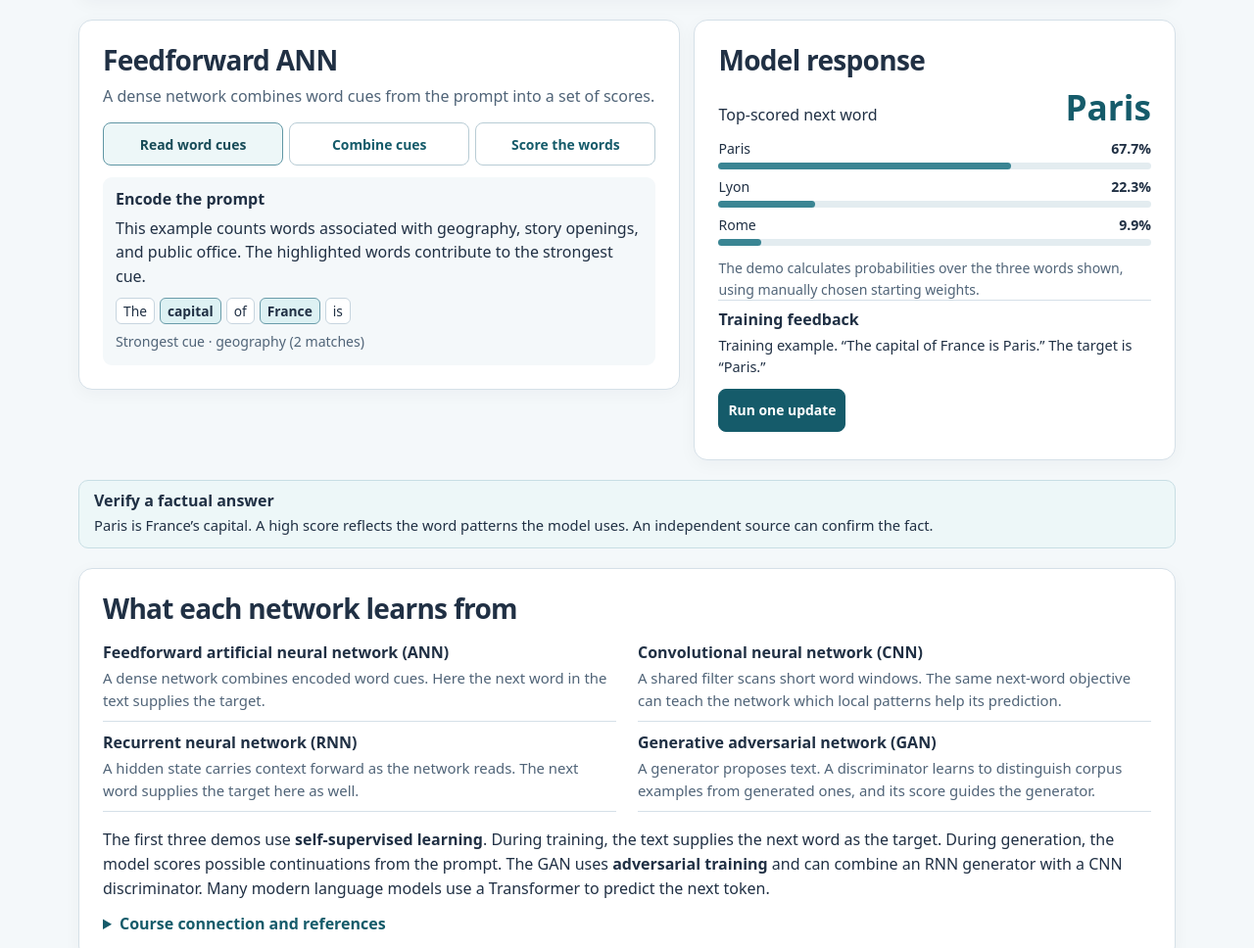
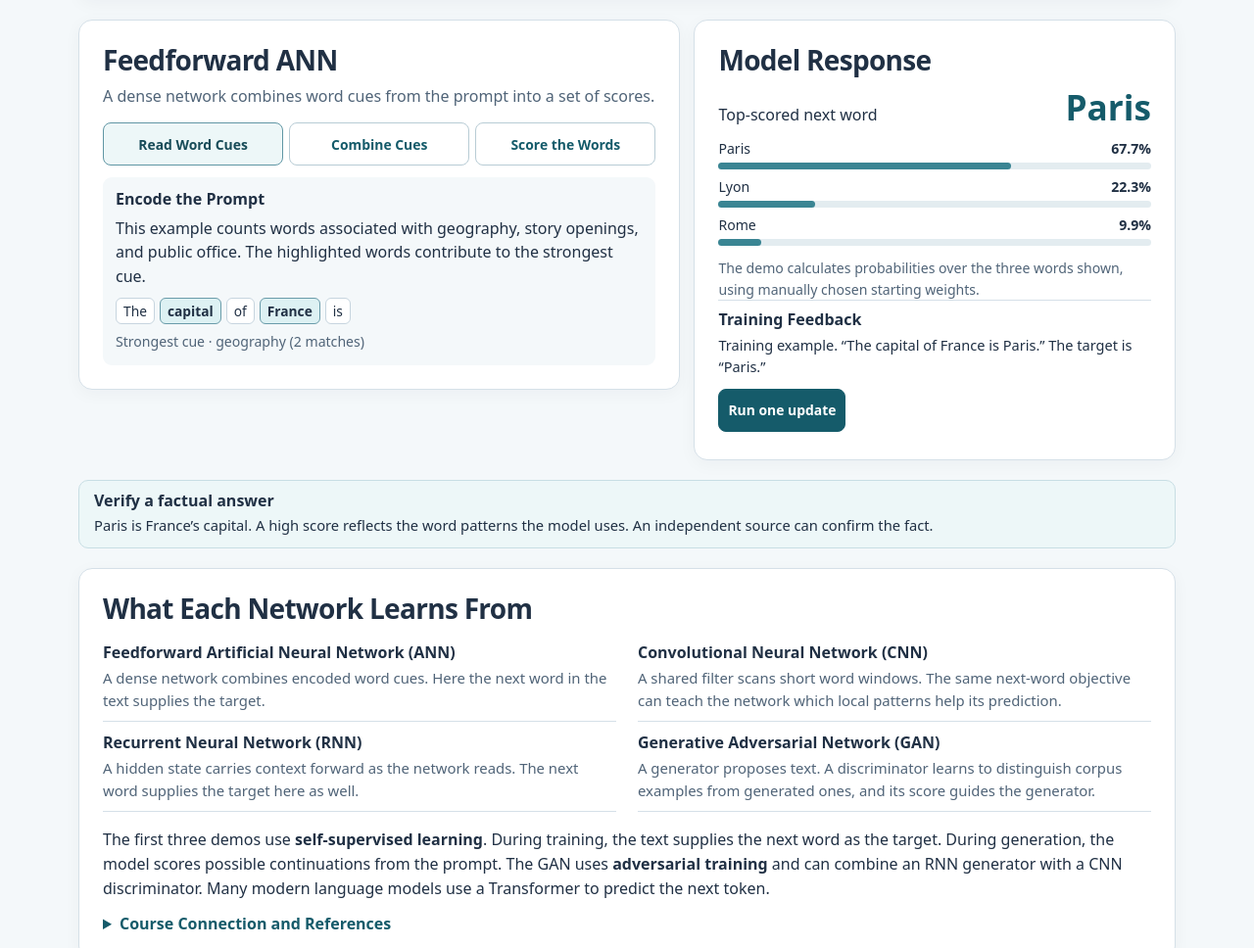
Before and after one commit to QuikSun/AI-ML-Professional-Portfolio, a plain HTML site: page Workshop3/training-methods.html in a window 1280 px wide. Shown: the part 647-1615 px from the top of the page at 98% size. Drawn offline with Linux system fonts and the light colour scheme.

Commit message:
Update training-methods.html

```diff
--- a/Workshop3/training-methods.html
+++ b/Workshop3/training-methods.html
@@ -272,19 +272,19 @@
           </section>
 
           <section class="card" aria-labelledby="response-title">
-            <h2 id="response-title">Model response</h2>
+            <h2 id="response-title">Model Response</h2>
             <div class="output">
-              <span id="output-label">Top-scored next word</span>
+              <span id="output-label">Top-scored Next Word</span>
               <strong id="response-word"></strong>
             </div>
             <div class="bars" id="probabilities" role="group" aria-label="Toy next-word probabilities"></div>
             <p class="footnote">The demo calculates probabilities over the three words shown, using manually chosen starting weights.</p>
             <div class="feedback">
-              <h3>Training feedback</h3>
+              <h3>Training Feedback</h3>
               <p id="feedback-text"></p>
               <div class="actions">
-                <button type="button" class="action primary" id="train">Run one update</button>
-                <button type="button" class="action secondary" id="sample" hidden>Draw a sample</button>
+                <button type="button" class="action primary" id="train">Run one Update</button>
+                <button type="button" class="action secondary" id="sample" hidden>Draw a Sample</button>
               </div>
               <p id="training-status" role="status"></p>
             </div>
@@ -298,16 +298,16 @@
       </div>
 
       <section class="card course-notes" aria-labelledby="comparison-title">
-        <h2 id="comparison-title">What each network learns from</h2>
+        <h2 id="comparison-title">What Each Network Learns From</h2>
         <dl class="comparison">
-          <div><dt>Feedforward artificial neural network (ANN)</dt><dd>A dense network combines encoded word cues. Here the next word in the text supplies the target.</dd></div>
-          <div><dt>Convolutional neural network (CNN)</dt><dd>A shared filter scans short word windows. The same next-word objective can teach the network which local patterns help its prediction.</dd></div>
-          <div><dt>Recurrent neural network (RNN)</dt><dd>A hidden state carries context forward as the network reads. The next word supplies the target here as well.</dd></div>
-          <div><dt>Generative adversarial network (GAN)</dt><dd>A generator proposes text. A discriminator learns to distinguish corpus examples from generated ones, and its score guides the generator.</dd></div>
+          <div><dt>Feedforward Artificial Neural Network (ANN)</dt><dd>A dense network combines encoded word cues. Here the next word in the text supplies the target.</dd></div>
+          <div><dt>Convolutional Neural Network (CNN)</dt><dd>A shared filter scans short word windows. The same next-word objective can teach the network which local patterns help its prediction.</dd></div>
+          <div><dt>Recurrent Neural Network (RNN)</dt><dd>A hidden state carries context forward as the network reads. The next word supplies the target here as well.</dd></div>
+          <div><dt>Generative Adversarial Network (GAN)</dt><dd>A generator proposes text. A discriminator learns to distinguish corpus examples from generated ones, and its score guides the generator.</dd></div>
         </dl>
         <p>The first three demos use <strong>self-supervised learning</strong>. During training, the text supplies the next word as the target. During generation, the model scores possible continuations from the prompt. The GAN uses <strong>adversarial training</strong> and can combine an RNN generator with a CNN discriminator. Many modern language models use a Transformer to predict the next token.</p>
         <details>
-          <summary>Course connection and references</summary>
+          <summary>Course Connection and References</summary>
           <p>The three prompts come from the opening stage of the assigned <strong>3.3 AI Training Interaction</strong>, Professor Predict. The network comparison applies the architectures and activation functions from <strong>3.2 Neural Networks</strong> to the same prompts.</p>
           <ul>
             <li><a href="https://www.ibm.com/think/topics/neural-networks">IBM · Neural networks</a></li>
@@ -338,7 +338,7 @@
         text: "Once upon a ___",
         candidates: ["time", "day", "night"],
         target: "time",
-        checkTitle: "Recognize a familiar phrase",
+        checkTitle: "Recognize A Familiar Phrase",
         check: "Time is the familiar storybook continuation. Its high score reflects a language convention.",
       },
       velmora: {
@@ -377,36 +377,36 @@
         title: "Feedforward ANN",
         intro: "A dense network combines word cues from the prompt into a set of scores.",
         steps: [
-          ["Read word cues", "Encode the prompt", "This example counts words associated with geography, story openings, and public office. The highlighted words contribute to the strongest cue."],
-          ["Combine cues", "Apply weights and an activation", "The hidden layer weights the cue counts and adds a bias. ReLU keeps positive results and maps negative results to zero."],
-          ["Score the words", "Predict a continuation", "The output layer uses the hidden activations to score possible next words. Softmax converts those scores to probabilities."],
+          ["Read Word Cues", "Encode the Prompt", "This example counts words associated with geography, story openings, and public office. The highlighted words contribute to the strongest cue."],
+          ["Combine Cues", "Apply Weights and an Activation", "The hidden layer weights the cue counts and adds a bias. ReLU keeps positive results and maps negative results to zero."],
+          ["Score the Words", "Predict a Continuation", "The output layer uses the hidden activations to score possible next words. Softmax converts those scores to probabilities."],
         ],
       },
       cnn: {
-        title: "Convolutional neural network",
+        title: "Convolutional Neural Network",
         intro: "A one-dimensional convolution slides the same filter across nearby words.",
         steps: [
-          ["Scan windows", "Slide the filter", "The same filter scores each three-word window in the prompt. A larger response indicates a closer match to its pattern."],
-          ["Keep the strongest", "Find the strongest response", "Max pooling keeps the largest response from this filter. The window with that response is highlighted."],
-          ["Score the words", "Predict from local patterns", "The output layer uses the strongest local pattern to score each candidate. Softmax converts the scores to probabilities."],
+          ["Scan Windows", "Slide the filter", "The same filter scores each three-word window in the prompt. A larger response indicates a closer match to its pattern."],
+          ["Keep the Strongest", "Find the Strongest Response", "Max pooling keeps the largest response from this filter. The window with that response is highlighted."],
+          ["Score the Words", "Predict From Local Patterns", "The output layer uses the strongest local pattern to score each candidate. Softmax converts the scores to probabilities."],
         ],
       },
       rnn: {
-        title: "Recurrent neural network",
+        title: "Recurrent Neural Network",
         intro: "The network reads in order and carries a hidden state from one word to the next.",
         steps: [
-          ["Read in order", "Process the next word", "Use the slider to inspect each word. The same update rule combines the current word’s cue with the previous hidden state."],
-          ["Carry context", "Keep a running state", "The tanh activation bounds the state. An earlier cue can still affect later steps, although its influence can fade as more words arrive."],
-          ["Score the words", "Predict from the final state", "The last hidden state summarizes the prefix for the output layer, which produces a distribution over the next words."],
+          ["Read In Order", "Process the Next Word", "Use the slider to inspect each word. The same update rule combines the current word’s cue with the previous hidden state."],
+          ["Carry Context", "Keep a Running State", "The tanh activation bounds the state. An earlier cue can still affect later steps, although its influence can fade as more words arrive."],
+          ["Score the Words", "Predict from the Final State", "The last hidden state summarizes the prefix for the output layer, which produces a distribution over the next words."],
         ],
       },
       gan: {
         title: "Generative adversarial network",
         intro: "An RNN generator proposes a word. A CNN discriminator scores how closely the completed phrase resembles examples in the toy corpus.",
         steps: [
-          ["Propose words", "Build a generator distribution", "The generator reads the prompt in order and assigns a probability to each possible continuation. Draw a sample to see one generated word."],
-          ["Judge the text", "Score the completed phrase", "The toy discriminator scans the prompt plus each candidate with two-word filters. Its fixed weights stand in for patterns a discriminator would learn during training."],
-          ["Update the generator", "Learn from discriminator rewards", "A full GAN also trains the discriminator to tell corpus examples and generated samples apart. This step holds the discriminator fixed and uses its scores as rewards to update the generator."],
+          ["Propose Words", "Build a Generator Distribution", "The generator reads the prompt in order and assigns a probability to each possible continuation. Draw a sample to see one generated word."],
+          ["Judge the Text", "Score the Completed Phrase", "The toy discriminator scans the prompt plus each candidate with two-word filters. Its fixed weights stand in for patterns a discriminator would learn during training."],
+          ["Update the Generator", "Learn from Discriminator Rewards", "A full GAN also trains the discriminator to tell corpus examples and generated samples apart. This step holds the discriminator fixed and uses its scores as rewards to update the generator."],
         ],
       },
     };
```
